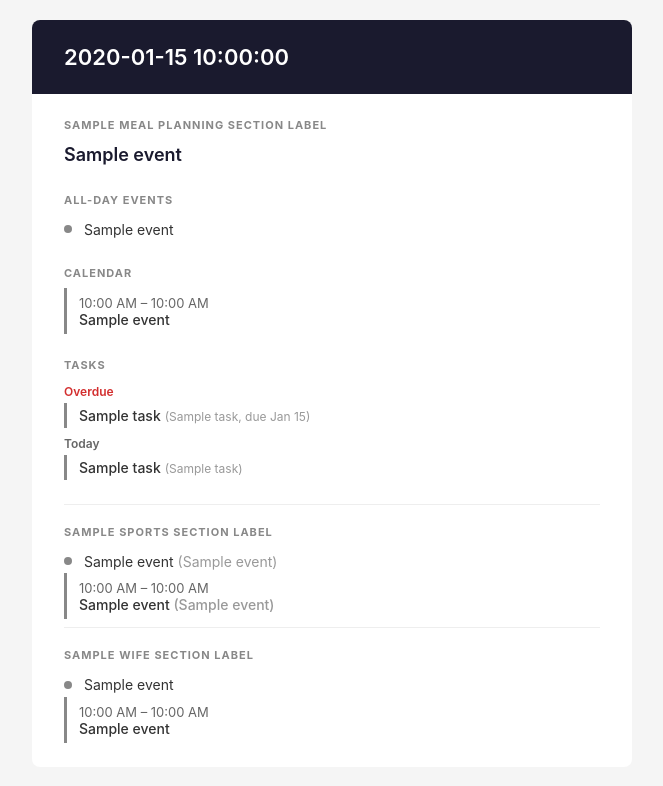
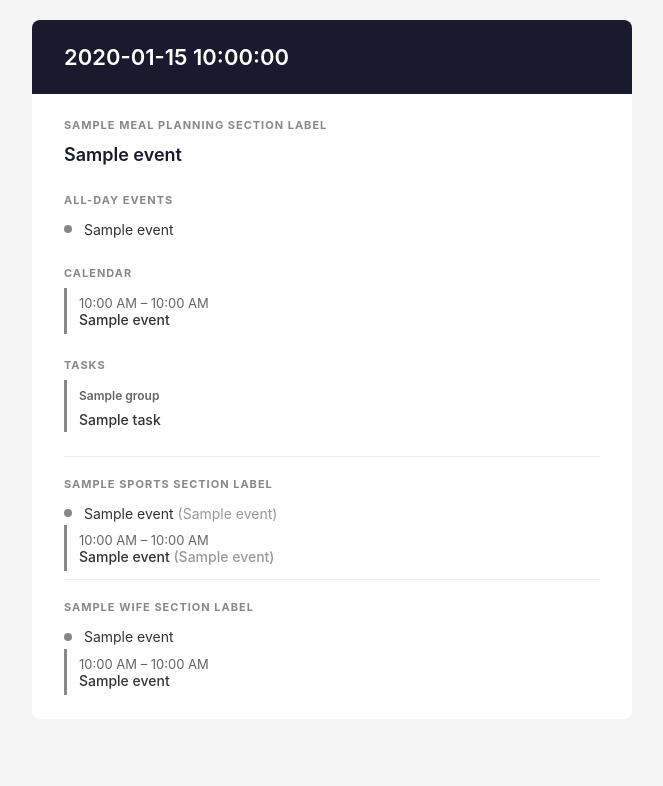
Before and after one commit to tomboone/daily-agenda-email, a Python web app: template src/templates/agenda.html in a window 1280 px wide. Shown: the top 786 px of the page, without its empty margins (308-971 px from the left). Run offline with Jinja, Linux system fonts and the light colour scheme; the template is opened without the code that fills it: most values are stand-ins (such as "Sample title", 1, 10 or a date in 2020).

Commit message:
group tasks by project

```diff
--- a/src/templates/agenda.html
+++ b/src/templates/agenda.html
@@ -59,30 +59,21 @@
 </table>
 {% endif %}
 
-{% if overdue_tasks or today_tasks %}
+{% if task_groups %}
 <!-- Tasks -->
 <table width="100%" cellpadding="0" cellspacing="0" style="margin-bottom:24px;">
   <tr><td style="font-size:11px;font-weight:700;color:#888888;letter-spacing:1px;text-transform:uppercase;padding-bottom:8px;">
     Tasks
   </td></tr>
-  {% if overdue_tasks %}
-  <tr><td style="font-size:12px;font-weight:600;color:#d32f2f;padding:4px 0 4px 0;">Overdue</td></tr>
-  {% for task in overdue_tasks %}
-  <tr><td style="padding:4px 0;border-left:3px solid {{ task.project_color }};padding-left:12px;">
+  {% for group in task_groups %}
+  <tr><td style="font-size:12px;font-weight:600;color:#666666;padding:8px 0 4px 0;border-left:3px solid {{ group.project_color }};padding-left:12px;">{{ group.project_name }}</td></tr>
+  {% for task in group.tasks %}
+  <tr><td style="padding:4px 0;border-left:3px solid {{ group.project_color }};padding-left:12px;">
     <span style="font-weight:500;">{{ task.title }}</span>
-    <span style="color:#999999;font-size:12px;">({{ task.project_name }}, due {{ task.due_date.strftime('%b %-d') }})</span>
+    {% if task.is_overdue %}<span style="color:#d32f2f;font-size:12px;"> (overdue, due {{ task.due_date.strftime('%b %-d') }})</span>{% endif %}
   </td></tr>
   {% endfor %}
-  {% endif %}
-  {% if today_tasks %}
-  <tr><td style="font-size:12px;font-weight:600;color:#666666;padding:8px 0 4px 0;">Today</td></tr>
-  {% for task in today_tasks %}
-  <tr><td style="padding:4px 0;border-left:3px solid {{ task.project_color }};padding-left:12px;">
-    <span style="font-weight:500;">{{ task.title }}</span>
-    <span style="color:#999999;font-size:12px;">({{ task.project_name }})</span>
-  </td></tr>
   {% endfor %}
-  {% endif %}
 </table>
 {% endif %}
 
```
Also changed, not shown: src/email.py (+24 -5 lines), tests/test_email.py (+1 -1 lines).
